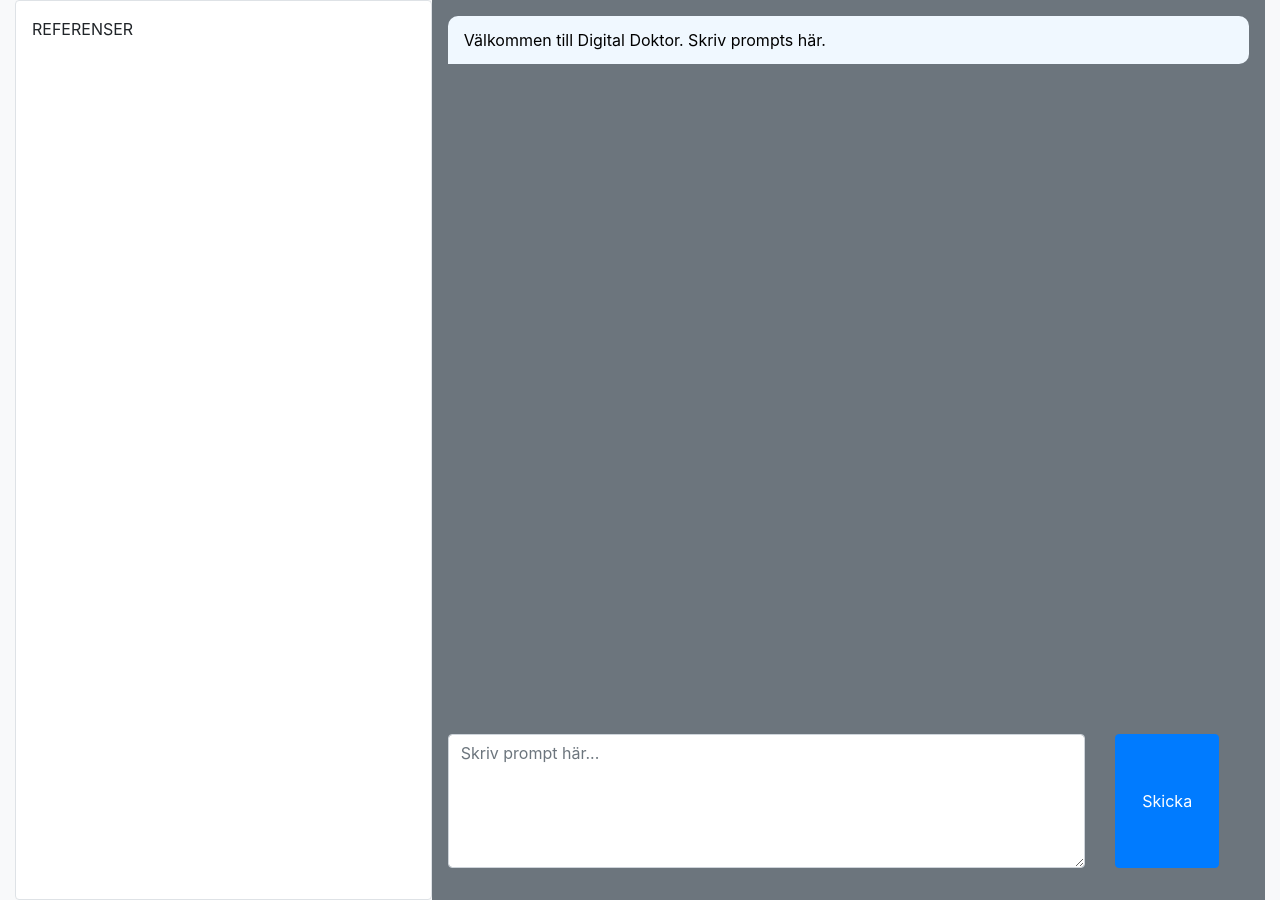
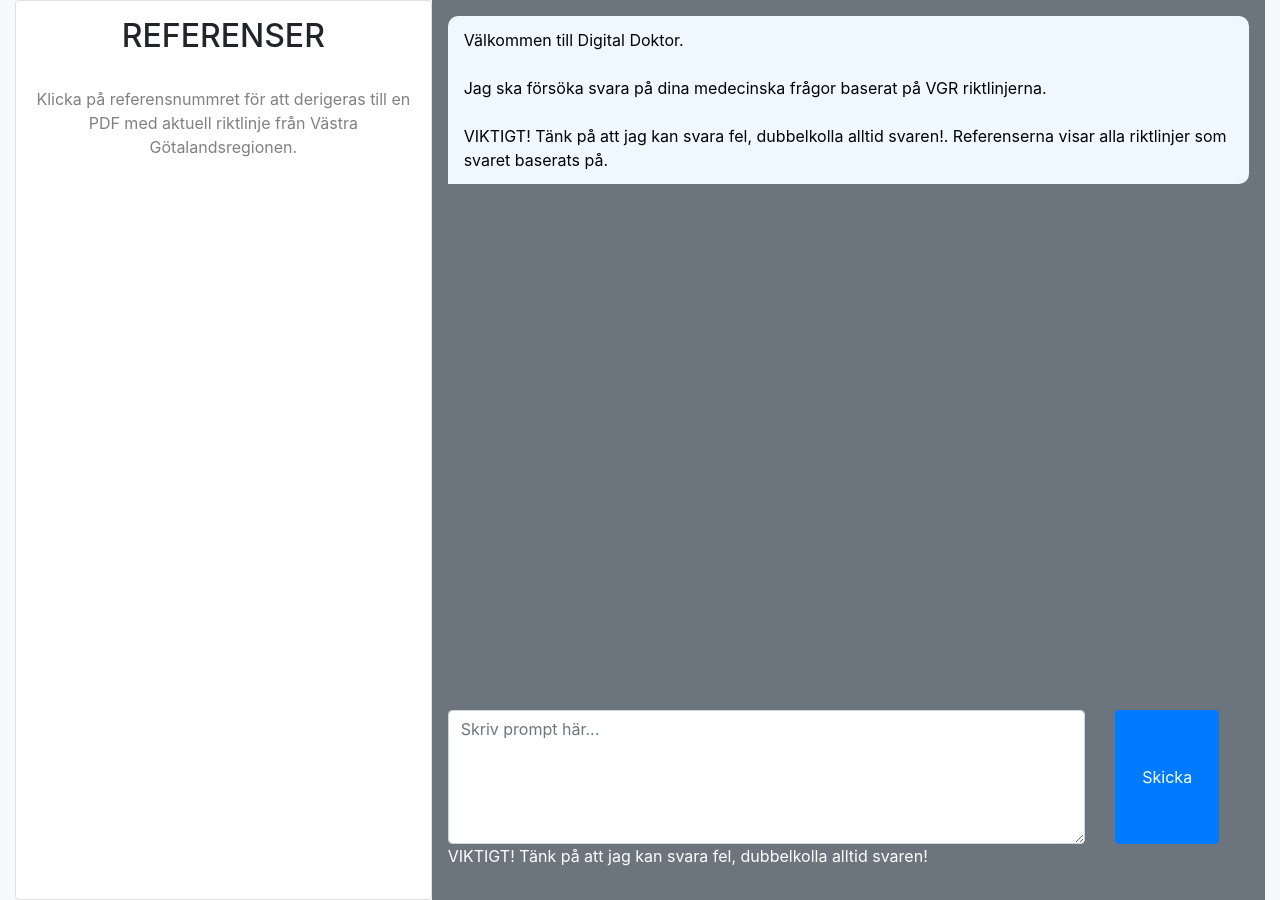
Before and after one commit to Adam030211/Digitaldoctor, a Django app: page /test in a window 1280 px wide. Shown: the part 56-956 px from the top of the page. Run offline with Django 5.2, Linux system fonts and the light colour scheme; parts of the project's set-up code (start-up, migrations or seed data) failed here and were passed over; some libraries are stand-ins or nearby versions.

Commit message:
[fix][frontend] Making a few adjustments for usability

```diff
--- a/myapp/templates/home.html
+++ b/myapp/templates/home.html
@@ -14,7 +14,10 @@
       <div class="row content-area m-0">
 
         <div class="col-4 d-flex flex-column border-end bg-white border rounded p-3" id=>
-            <p>REFERENSER</p>
+            <h2 style="text-align: center;">REFERENSER</h2>
+            <br>
+            <p style="color:gray; text-align: center;">Klicka på referensnummret för att derigeras till en PDF med aktuell riktlinje från Västra Götalandsregionen.</p>
+            <br><br>
             <div id="references"></div>
         </div>
 
@@ -23,13 +26,13 @@
             <div class="chat">
                 <div class ="message incoming">
                     <p>
-                        Välkommen till Digital Doktor. Skriv prompts här.
+                        Välkommen till Digital Doktor.
+                        <br><br>Jag ska försöka svara på dina medecinska frågor baserat på VGR riktlinjerna.
+                        <br><br> VIKTIGT! Tänk på att jag kan svara fel, dubbelkolla alltid svaren!. Referenserna visar alla riktlinjer som svaret baserats på.
                     </p>
                 </div>
-
             </div>
-
-            </div>
+        </div>
 
             <form method="post" id="promptForm">
                 <div class="form-group">
@@ -42,6 +45,7 @@
                             <button class="btn btn-primary" type="submit">Skicka</button>
                         </div>
                     </div>
+                    <p>VIKTIGT! Tänk på att jag kan svara fel, dubbelkolla alltid svaren!</p>
                 </div>
            </form>
         </div>
@@ -129,7 +133,7 @@
     //Find the refernce pattern, and create link around the [i], the rest is not lin (just put the vales of 2 and 3 in the link if you want all)
     const linkedText = rawText.replace(
         /(\[\d+\])([^\n]*\nURL: )([^\n]+)/g,
-        '<a href="$3" target="_blank" style="color: inherit; text-decoration: none;">$1</a>$2$3'
+        '<a href="$3" target="_blank" style="color: inherit; text-decoration: none;">$1</a>$2<br>$3'
     );
     //Update the div to contain links and not just plain text from the responce
     refDiv.innerHTML = linkedText;
```
